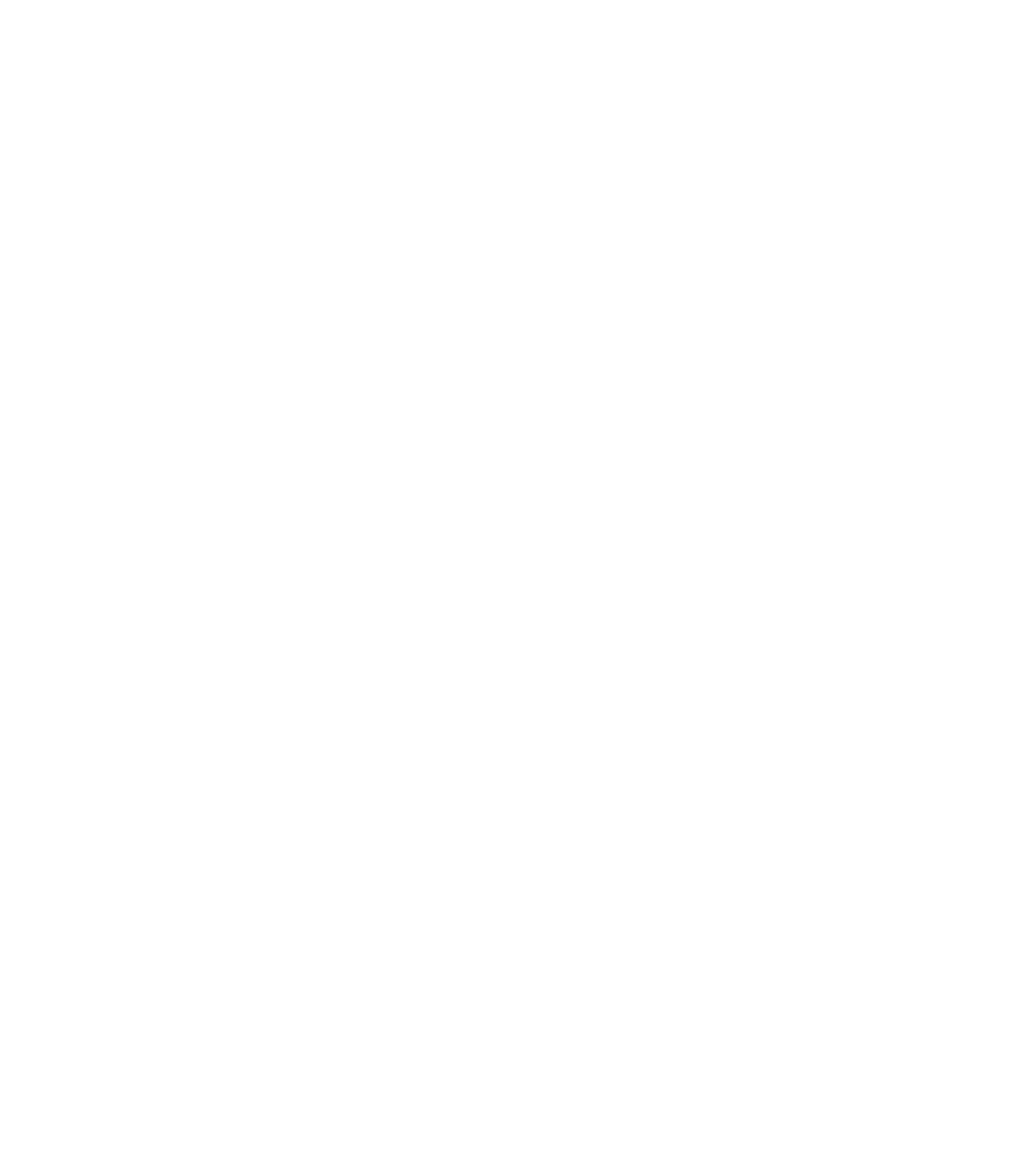
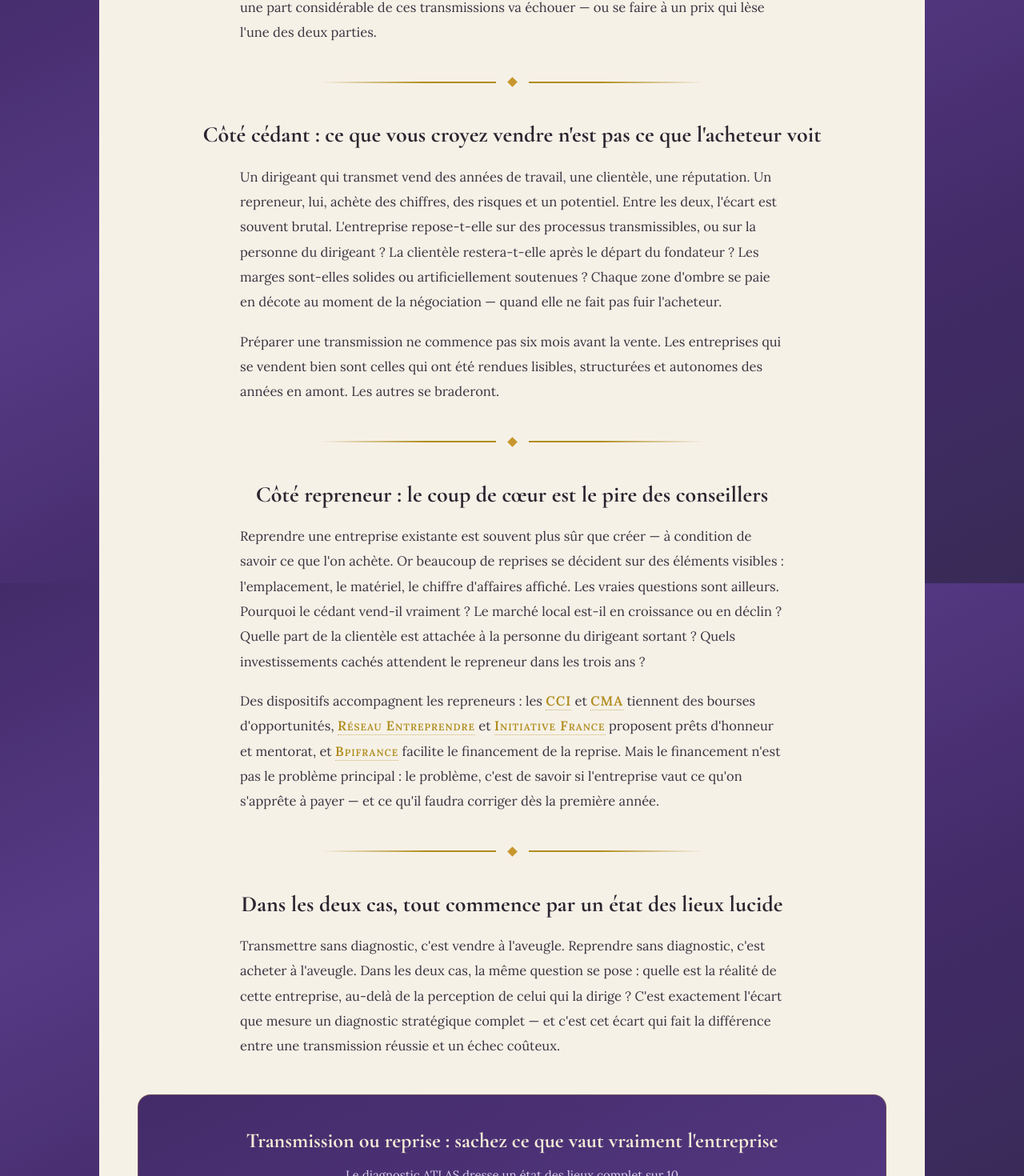
Before and after one commit to gabrielsimonetti62-hub/atlas-diagnostic, a Next.js app: page /articles/transmission-reprise-entreprise in a window 1280 px wide. Before the commit this address had no page. Shown: the part 871-2341 px from the top of the page at 80% size. Before the commit the page ends 800 px from the top, so only its background shows below. Built offline with nearby package versions, Linux system fonts and the light colour scheme.

Commit message:
Create page.js

```diff
--- /dev/null
+++ b/app/articles/transmission-reprise-entreprise/page.js
@@ -0,0 +1,30 @@
+import { ArticleShell, ConversionBanner, GoldSep } from "../../components";
+
+export const metadata = {
+  title: "Reprendre ou transmettre une entreprise : les questions à se poser avant | ATLAS",
+  description: "Des centaines de milliers de TPE et PME vont changer de mains dans les prochaines années. La plupart ne sont pas prêtes — côté cédant comme côté repreneur.",
+};
+
+export default function ArticleTransmission() {
+  return (
+    <ArticleShell label="Guide" title="Reprendre ou transmettre une entreprise : les questions &agrave; se poser avant" image="/images/epicerie-duo.jpg" imageAlt="Deux g&eacute;n&eacute;rations de commer&ccedil;ants dans leur &eacute;picerie">
+      <p>La France fait face &agrave; une vague de transmissions sans pr&eacute;c&eacute;dent : avec le d&eacute;part &agrave; la retraite des dirigeants issus du baby-boom, des centaines de milliers de TPE et PME vont chercher un repreneur dans les ann&eacute;es qui viennent. Commerces, ateliers, cabinets, entreprises du b&acirc;timent : un pan entier de l&apos;&eacute;conomie va changer de mains. Et une part consid&eacute;rable de ces transmissions va &eacute;chouer &mdash; ou se faire &agrave; un prix qui l&egrave;se l&apos;une des deux parties.</p>
+      <GoldSep />
+      <h2>C&ocirc;t&eacute; c&eacute;dant : ce que vous croyez vendre n&apos;est pas ce que l&apos;acheteur voit</h2>
+      <p>Un dirigeant qui transmet vend des ann&eacute;es de travail, une client&egrave;le, une r&eacute;putation. Un repreneur, lui, ach&egrave;te des chiffres, des risques et un potentiel. Entre les deux, l&apos;&eacute;cart est souvent brutal. L&apos;entreprise repose-t-elle sur des processus transmissibles, ou sur la personne du dirigeant ? La client&egrave;le restera-t-elle apr&egrave;s le d&eacute;part du fondateur ? Les marges sont-elles solides ou artificiellement soutenues ? Chaque zone d&apos;ombre se paie en d&eacute;cote au moment de la n&eacute;gociation &mdash; quand elle ne fait pas fuir l&apos;acheteur.</p>
+      <p>Pr&eacute;parer une transmission ne commence pas six mois avant la vente. Les entreprises qui se vendent bien sont celles qui ont &eacute;t&eacute; rendues lisibles, structur&eacute;es et autonomes des ann&eacute;es en amont. Les autres se braderont.</p>
+      <GoldSep />
+      <h2>C&ocirc;t&eacute; repreneur : le coup de c&oelig;ur est le pire des conseillers</h2>
+      <p>Reprendre une entreprise existante est souvent plus s&ucirc;r que cr&eacute;er &mdash; &agrave; condition de savoir ce que l&apos;on ach&egrave;te. Or beaucoup de reprises se d&eacute;cident sur des &eacute;l&eacute;ments visibles : l&apos;emplacement, le mat&eacute;riel, le chiffre d&apos;affaires affich&eacute;. Les vraies questions sont ailleurs. Pourquoi le c&eacute;dant vend-il vraiment ? Le march&eacute; local est-il en croissance ou en d&eacute;clin ? Quelle part de la client&egrave;le est attach&eacute;e &agrave; la personne du dirigeant sortant ? Quels investissements cach&eacute;s attendent le repreneur dans les trois ans ?</p>
+      <p>Des dispositifs accompagnent les repreneurs : les <a href="https://www.cci.fr" target="_blank" rel="noopener">CCI</a> et <a href="https://www.cma-france.fr" target="_blank" rel="noopener">CMA</a> tiennent des bourses d&apos;opportunit&eacute;s, <a href="https://www.reseau-entreprendre.org" target="_blank" rel="noopener">R&eacute;seau Entreprendre</a> et <a href="https://www.initiative-france.fr" target="_blank" rel="noopener">Initiative France</a> proposent pr&ecirc;ts d&apos;honneur et mentorat, et <a href="https://www.bpifrance.fr" target="_blank" rel="noopener">Bpifrance</a> facilite le financement de la reprise. Mais le financement n&apos;est pas le probl&egrave;me principal : le probl&egrave;me, c&apos;est de savoir si l&apos;entreprise vaut ce qu&apos;on s&apos;appr&ecirc;te &agrave; payer &mdash; et ce qu&apos;il faudra corriger d&egrave;s la premi&egrave;re ann&eacute;e.</p>
+      <GoldSep />
+      <h2>Dans les deux cas, tout commence par un &eacute;tat des lieux lucide</h2>
+      <p>Transmettre sans diagnostic, c&apos;est vendre &agrave; l&apos;aveugle. Reprendre sans diagnostic, c&apos;est acheter &agrave; l&apos;aveugle. Dans les deux cas, la m&ecirc;me question se pose : quelle est la r&eacute;alit&eacute; de cette entreprise, au-del&agrave; de la perception de celui qui la dirige ? C&apos;est exactement l&apos;&eacute;cart que mesure un diagnostic strat&eacute;gique complet &mdash; et c&apos;est cet &eacute;cart qui fait la diff&eacute;rence entre une transmission r&eacute;ussie et un &eacute;chec co&ucirc;teux.</p>
+      <ConversionBanner
+        title="Transmission ou reprise : sachez ce que vaut vraiment l&apos;entreprise"
+        text="Le diagnostic ATLAS dresse un &eacute;tat des lieux complet sur 10 domaines : forces, fragilit&eacute;s, risques et potentiel r&eacute;el."
+        stat="&Agrave; partir de 199 &euro; &middot; Un regard ext&eacute;rieur avant de signer"
+      />
+    </ArticleShell>
+  );
+}
```
